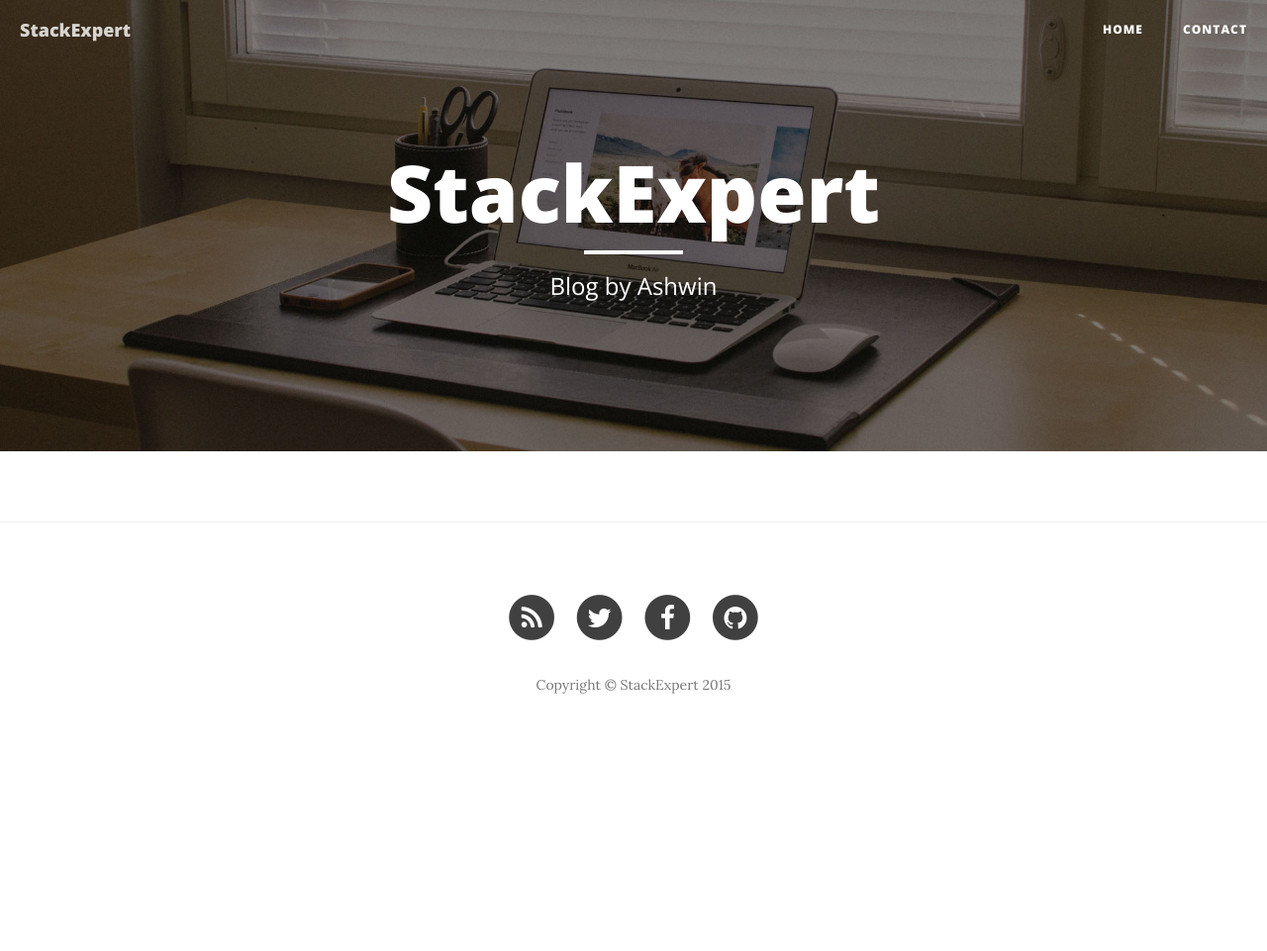
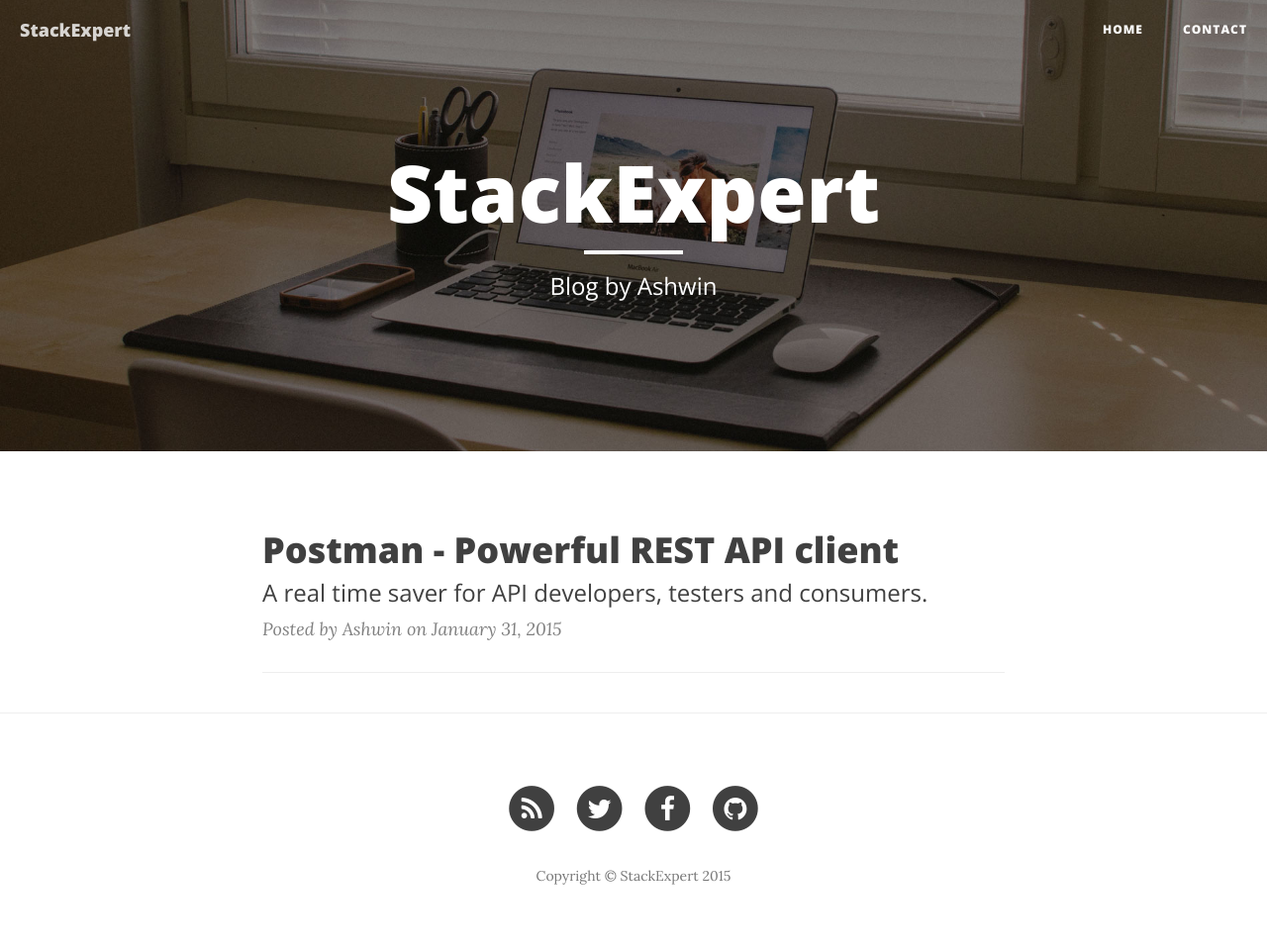
Before and after one commit to ashking/StackExpert.com, a Jekyll site: the page built from index.html, in a window 1280 px wide. Shown: the whole page at 99% size. Built offline with Jekyll 4.4.1, drawn with Linux system fonts in a browser that asks for light colours; nearby versions of some CDN libraries; the list of posts is cut into pages by our own code; before the commit the page ends 900 px from its top, so only the background shows below that.

Commit message:
postman rest client

```diff
--- /dev/null
+++ b/_posts/2015-01-31-postman-rest-client.markdown
@@ -0,0 +1,80 @@
+---
+layout:     post
+title:      "Postman - Powerful REST API client"
+subtitle:   "A real time saver for API developers, testers and consumers."
+date:       2015-01-31 14:00:00
+author:     "Ashwin"
+header-img: "img/post-bg-postman.jpg"
+---
+
+<p><a href="https://chrome.google.com/webstore/detail/postman-rest-client/fdmmgilgnpjigdojojpjoooidkmcomcm?hl=en" target="_blank">Postman</a> - powerful HTTP client and a must have tool for developers who regularly work with APIs–from designing to testing and to developers just beginning to consume APIs for web and mobile app development projects. </p>
+
+<p>Postman with more than 60k users is one of the highest rated productive app in Google's chrome store. </p>
+
+<p>This post is not an in-depth review rather a quick intro to the app. I hope by the end of the post you would have already be using it. Capabilities of Postman are excellent compared to any other tool available today.</p>
+
+<p><h3>Why Postman?</h3>
+It’s free (few advanced features are paid). Available as both chrome packaged app and as an extension and works on all OS that runs Chrome. No drama of setup and maintenance. Just a one click install from <a href="https://chrome.google.com/webstore/detail/postman-rest-client/fdmmgilgnpjigdojojpjoooidkmcomcm?hl=en" target="_blank">Chrome's webstore</a>.
+
+<a href="javascript:void(0)">
+    <img class="img-responsive" src="{{ site.baseurl }}/img/postman-rest-client/1.jpg" alt="Postman rest client">
+</a>
+<span class="caption text-muted">Postman rest client.</span>
+</p>
+<br>
+
+<p><h3>Why Postman?</h3>
+Intuitive interface. Simple UI-UX requires no documentation to get started ;). Easy to create API requests under 20 seconds.
+
+<a href="javascript:void(0)">
+    <img class="img-responsive" src="{{ site.baseurl }}/img/postman-rest-client/2.jpg" alt="Postman rest client">
+</a>
+<span class="caption text-muted">Postman's intuitive interface.</span>
+</p>
+<br>
+
+<p><h3>Why Postman?</h3>
+Better organization. Postman lets you organize APIs and saves them as collections. You can re-run them anytime without the drama of editing again.
+
+<a href="javascript:void(0)">
+    <img class="img-responsive" src="{{ site.baseurl }}/img/postman-rest-client/3.jpg" alt="Postman rest client">
+</a>
+<span class="caption text-muted">Postman's API collection organizer.</span>
+</p>
+<br>
+
+
+
+<p><h3>Why Postman?</h3>
+Postman let’s you set up multiple environments - like local setup, staging setup, live environment etc.. for the APIs. Environments can also be best used to separate sensitive data (like passwords/tokens) from the API calls.
+
+<a href="javascript:void(0)">
+    <img class="img-responsive" src="{{ site.baseurl }}/img/postman-rest-client/4.jpg" alt="Postman rest client">
+</a>
+<span class="caption text-muted">Postman's environment setup.</span>
+</p>
+<br>
+
+
+<p><h3>Why Postman?</h3>
+Easy to share collections and also easy to import a collection. All within 2 clicks.
+
+<a href="javascript:void(0)">
+    <img class="img-responsive" src="{{ site.baseurl }}/img/postman-rest-client/5.jpg" alt="Postman rest client">
+</a>
+<span class="caption text-muted">Postman's collection export and sharing.</span>
+</p>
+<br>
+
+<p><h3>See a demo video on Postman REST API client.</h3>
+<iframe width="640" height="480" src="https://www.youtube.com/embed/VPLlkhhRMvQ?rel=0" frameborder="0" allowfullscreen></iframe>
+</p>
+<br>
+
+<p>Postman is created by <a href="https://twitter.com/a85" target="_blank">Abhinav Asthana</a>, a programmer and designer based in Bangalore, India. </p>
+
+<p>For more information head to <a href="https://chrome.google.com/webstore/detail/postman-rest-client/fdmmgilgnpjigdojojpjoooidkmcomcm?hl=en" target="_blank">Postman</a> and give it a try and I hope your workflow gets more efficient and pleasing. </p>
+
+<p>Cheers.</p>
+
+<blockquote>Make Something People Want - PG</blockquote>
--- a/css/clean-blog.css
+++ b/css/clean-blog.css
@@ -26,9 +26,14 @@
 a:focus {
   color: #0085a1;
 }
+
+a img {
+  margin-top:15px;
+}
+
 a img:hover,
 a img:focus {
-  cursor: zoom-in;
+  cursor:default;
 }
 blockquote {
   color: #808080;
```
Also changed, not shown: img/post-bg-postman.jpg (added), img/postman-rest-client/1.jpg (added), img/postman-rest-client/2.jpg (added), img/postman-rest-client/3.jpg (added), img/postman-rest-client/4.jpg (added), img/postman-rest-client/5.jpg (added).
